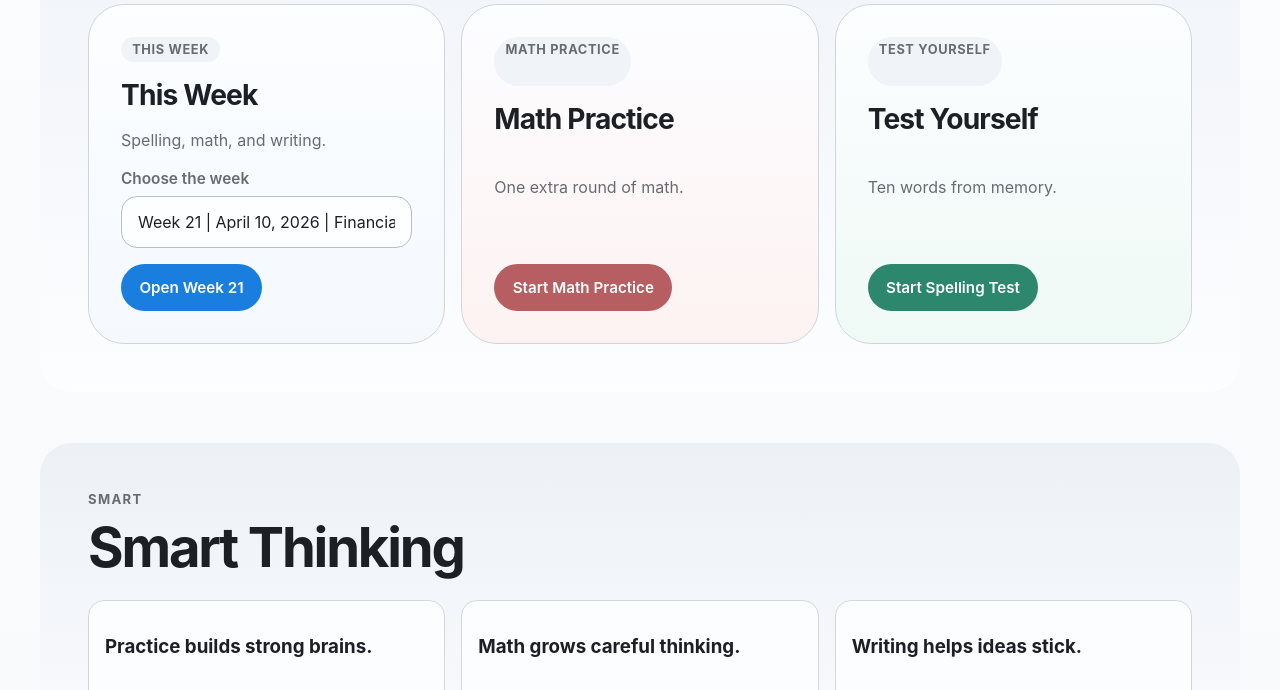
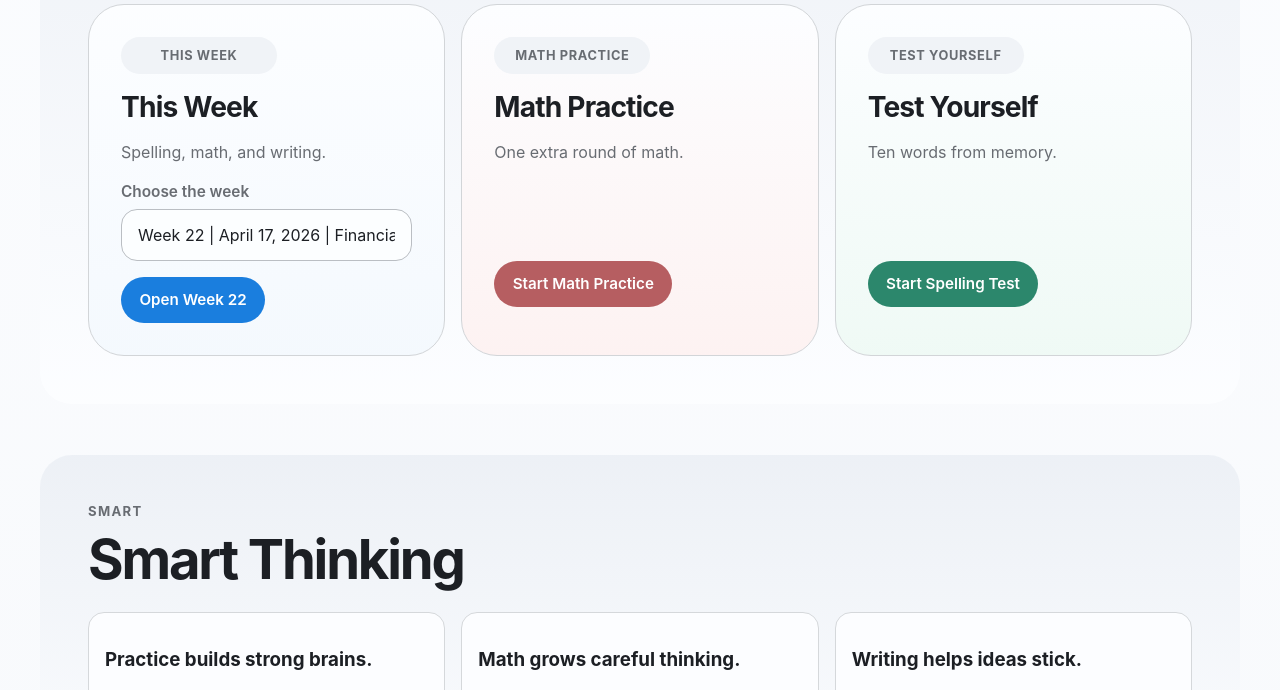
Before and after one commit to prostranstvo/math_gen, a website with bundled scripts: page index.html in a window 1280 px wide. Shown: the part 826-1516 px from the top of the page. Built offline with nearby package versions, Linux system fonts and the light colour scheme.

Commit message:
Add week 22 homework and align chooser cards

```diff
--- a/data/swansea-weeks.js
+++ b/data/swansea-weeks.js
@@ -232,7 +232,18 @@ export const swanseaWeeks = Object.freeze({
         mathTopic: "Financial Literacy",
         scienceTopic: "Forces Acting on Structures",
         reviewPrompt: "List 3 ideas that help structures stay strong and safe."
+    },
+    "22": {
+        weekId: "22",
+        date: "April 17, 2026",
+        spelling: ["procedure", "circulate", "recycle", "exception", "sincere", "discipline", "muscle", "scissors", "science", "scenery", "castle", "listen", "whistle", "fasten", "wrestle"],
+        grammar: "Consonant /s/ spelled c, sc, and st. Review subordinating conjunctions.",
+        writingTopic: "Comic Strip",
+        writingPrompt: "Finish the final draft of your comic strip so it is clear, neat, and ready to share.",
+        mathTopic: "Financial Literacy",
+        scienceTopic: "Conservation of Energy and Resources",
+        reviewPrompt: "List 3 ways saving energy or resources can help the environment."
     }
 });
 
-export const weekOrder = Object.freeze(["2", "3", "4", "5", "6", "7", "8", "9", "10", "11", "12", "13", "14", "15", "16", "17", "18", "19", "20", "21"]);
+export const weekOrder = Object.freeze(["2", "3", "4", "5", "6", "7", "8", "9", "10", "11", "12", "13", "14", "15", "16", "17", "18", "19", "20", "21", "22"]);
--- a/styles.css
+++ b/styles.css
@@ -333,6 +333,10 @@ a:focus-visible {
 .product-kicker {
     display: inline-flex;
     width: fit-content;
+    min-width: 9.75rem;
+    min-height: 2.35rem;
+    align-items: center;
+    justify-content: center;
     padding: 0.32rem 0.7rem;
     border-radius: 999px;
     background: color-mix(in srgb, var(--surface-band) 80%, white);
@@ -426,12 +430,18 @@ a:focus-visible {
 
 .product-panel {
     display: grid;
+    grid-template-rows: auto auto auto 1fr auto;
+    align-content: start;
     gap: var(--space-4);
     min-height: 20rem;
     padding: clamp(var(--space-5), 3vw, var(--space-6));
     border-radius: calc(var(--radius-xl) + 0.25rem);
     background: var(--surface);
     border: 1px solid color-mix(in srgb, var(--line-strong) 65%, white);
+}
+
+.product-panel h3 {
+    align-self: start;
 }
 
 .product-panel--primary {
```
